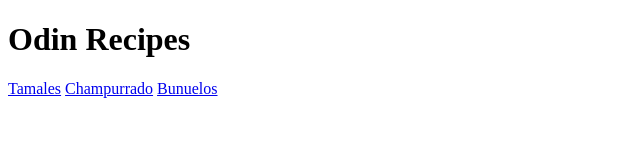
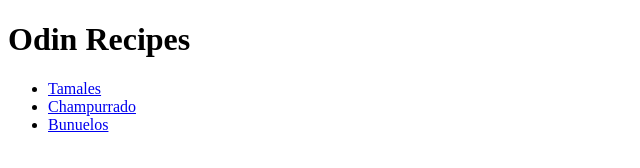
Before and after one commit to Nemaresu/odin-recipes, a plain HTML site: page index.html in a window 1280 px wide. Shown: the whole page, without its empty margins (0-640 px from the left). Drawn offline with Linux system fonts and the light colour scheme.

Commit message:
Organize hyperlinks into an unordered list

```diff
--- a/index.html
+++ b/index.html
@@ -6,8 +6,10 @@
     </head>
     <body>
         <h1>Odin Recipes</h1>
-        <a href="recipes/tamales.html">Tamales</a>
-        <a href="recipes/champurrado.html">Champurrado</a>
-        <a href="recipes/bunuelos.html">Bunuelos</a>
+            <ul>
+                <li><a href="recipes/tamales.html">Tamales</a></li>
+                <li><a href="recipes/champurrado.html">Champurrado</a></li>
+                <li><a href="recipes/bunuelos.html">Bunuelos</a></li>
+            </ul>
     </body>
 </html>
```
